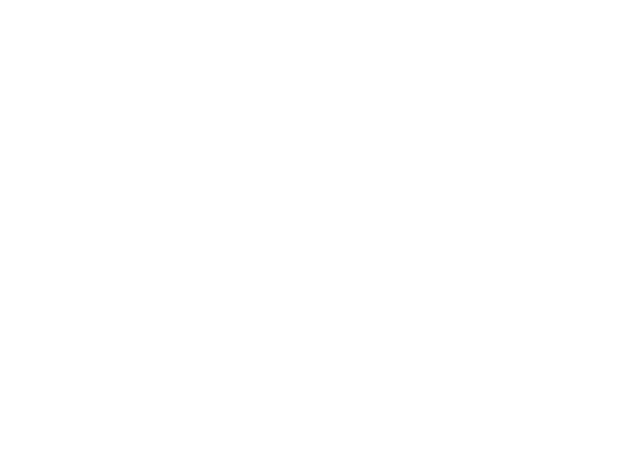
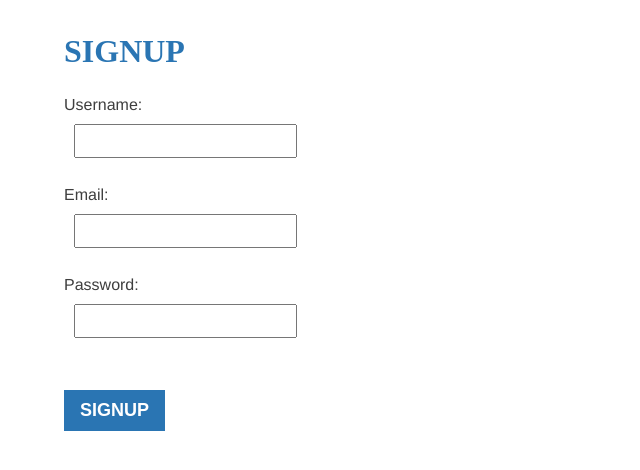
Before and after one commit to clairemuiru1/garage, a React (Create React App) app in the folder client/: page /signup in a window 1280 px wide. Before the commit this address had no page. Shown: the top 470 px of the page, without its empty margins (0-640 px from the left). Built offline with nearby package versions, Linux system fonts and the light colour scheme.

Commit message:
Implemented react

```diff
--- a/client/src/Components/App.js
+++ b/client/src/Components/App.js
@@ -1,11 +1,11 @@
 import React from 'react';
 import { BrowserRouter as Router, Route, Routes } from 'react-router-dom'; // Added missing semicolon
-// import Login from './Login';
-// import Service from './Service';
-// import Sparepart from './Sparepart';
-// import Signup from './Signup'; // Corrected the component name
+import Login from './Login';
+import Service from './Service';
+import Signup from './Signup'; // Corrected the component name
 import Home from './Home';
 import Garage from './Garage';
+
 import '../index.css';
 
 function App() {
@@ -17,10 +17,15 @@ function App() {
           <Routes>
             <Route path="/" element={<Home />} />
             <Route path="/garage/:id" element={<Garage />} />
-             {/* <Route path="/signup" element={<Signup />} />
+            <Route path="/service" element={<Service />} />
+
             <Route path="/login" element={<Login />} />
-            <Route path="/service" element={<Service />} />
-            <Route path="/sparepart" element={<Sparepart />} /> */}
+            <Route path="/signup" element={<Signup />} />
+            {/*
+
+
+
+             */}
           </Routes>
         </main>
       </div>
--- a/client/src/Components/Garage.js
+++ b/client/src/Components/Garage.js
@@ -34,22 +34,32 @@ function Garage() {
     return <h2>Error: {error.message}</h2>;
   }
 
+
   return (
     <div>
-      <h2>Garage Details</h2>
-      <p>Name: {garage.name}</p>
+      <h1>{garage.name}</h1>
+      <p>Contact Number: {garage.contact_number}</p>
       <p>Location: {garage.location}</p>
 
-      <h3>Services</h3>
-      {garage.Service && garage.Service.length > 0 ? (
-        <ul>
-          {garage.Service.map((service) => (
-            <li key={service.id}>{service.name}</li>
-          ))}
-        </ul>
-      ) : (
-        <p>No services available for this garage.</p>
-      )}
+      {garage.services.map((service) => (
+        <div key={service.id}>
+          <h2>{service.name}</h2>
+          <p>Description: {service.description}</p>
+          <p>Price: ${service.price}</p>
+
+          <h3>Spare Parts</h3>
+          <ul>
+            {service.spare_parts.map((part) => (
+              <li key={part.id}>
+                <h4>{part.name}</h4>
+                <p>Description: {part.description}</p>
+                <p>Price: ${part.price}</p>
+                <img src={part.image} alt={part.name} style={{ maxWidth: "200px" }} />
+              </li>
+            ))}
+          </ul>
+        </div>
+      ))}
     </div>
   );
 }
--- a/client/src/Components/Login.js
+++ b/client/src/Components/Login.js
@@ -0,0 +1,61 @@
+import React, { useState } from "react";
+
+function Login({ onLogin }) {
+  const [username, setUsername] = useState("");
+  const [userData, setUserData] = useState(null);
+  const [error, setError] = useState(null);
+
+  const handleSubmit = async (e) => {
+    e.preventDefault();
+
+    try {
+      // Send username to the login endpoint
+      const response = await fetch("http://127.0.0.1:5555/login", {
+        method: "POST",
+        headers: {
+          "Content-Type": "application/json",
+        },
+        body: JSON.stringify({ username }),
+      });
+
+      if (!response.ok) {
+        throw new Error("Failed to log in");
+      }
+
+      // If login is successful, fetch additional user data
+      const user = await response.json();
+      setUserData(user);
+
+      // Trigger the onLogin callback
+      onLogin(user);
+    } catch (error) {
+      console.error("Error logging in:", error);
+      setError(error.message);
+    }
+  };
+
+  return (
+    <div>
+      <form onSubmit={handleSubmit}>
+        <input
+          type="text"
+          value={username}
+          onChange={(e) => setUsername(e.target.value)}
+        />
+        <button type="submit">Login</button>
+      </form>
+
+      {userData && (
+        <div>
+          <h2>Welcome, {userData.username}!</h2>
+          <p>Email: {userData.email}</p>
+          {/* Display other user data as needed */}
+        </div>
+      )}
+
+      {error && <p>Error: {error}</p>}
+    </div>
+  );
+}
+
+export default Login;
--- a/client/src/Components/Service.js
+++ b/client/src/Components/Service.js
@@ -1,23 +1,24 @@
-import { useEffect, useState } from "react";
+import React, { useEffect, useState } from "react";
 
 function Service() {
-  const [service, setService] = useState([]);
+  const [services, setServices] = useState([]);
 
   useEffect(() => {
     fetch("http://127.0.0.1:5555/service")
       .then((response) => response.json())
-      .then(setService);
-  }, [setService]); // Add setService to the dependency array
+      .then(setServices);
+  }, []); // No need to include setServices in the dependency array
 
   return (
     <section>
-      <h2>Service</h2>
+      <h2>Services</h2>
       <ul>
-        {service.map((serviceItem) => (
+        {services.map((serviceItem) => (
           <li key={serviceItem.id}>
-            <a href={`${window.location.origin}/service/${serviceItem.id}`}>
-              {serviceItem.name}
-            </a>
+
+            <p>Name: {serviceItem.name}</p>
+            <p>Description: {serviceItem.description}</p>
+            <p>Price: {serviceItem.price}</p>
           </li>
         ))}
       </ul>
--- a/client/src/Components/Signup.js
+++ b/client/src/Components/Signup.js
@@ -0,0 +1,74 @@
+import React, { useState } from "react";
+
+function Signup({ onSignup }) {
+  const [username, setUsername] = useState("");
+  const [email, setEmail] = useState("");
+  const [password, setPassword] = useState("");
+  const [error, setError] = useState(null);
+
+  const handleSubmit = async (e) => {
+    e.preventDefault();
+
+    try {
+      // Send signup data to the signup endpoint
+      const response = await fetch("http://127.0.0.1:5555/signup", {
+        method: "POST",
+        headers: {
+          "Content-Type": "application/json",
+        },
+        body: JSON.stringify({ username, email, password }),
+      });
+
+      if (!response.ok) {
+        throw new Error("Failed to sign up");
+      }
+
+      // If signup is successful, trigger the onSignup callback
+      const user = await response.json();
+      onSignup(user);
+    } catch (error) {
+      console.error("Error signing up:", error);
+      setError(error.message);
+    }
+  };
+
+  return (
+    <div>
+      <h2>Signup</h2>
+      <form onSubmit={handleSubmit}>
+        <label>
+          Username:
+          <input
+            type="text"
+            value={username}
+            onChange={(e) => setUsername(e.target.value)}
+          />
+        </label>
+        <br />
+        <label>
+          Email:
+          <input
+            type="email"
+            value={email}
+            onChange={(e) => setEmail(e.target.value)}
+          />
+        </label>
+        <br />
+        <label>
+          Password:
+          <input
+            type="password"
+            value={password}
+            onChange={(e) => setPassword(e.target.value)}
+          />
+        </label>
+        <br />
+        <button type="submit">Signup</button>
+      </form>
+
+      {error && <p>Error: {error}</p>}
+    </div>
+  );
+}
+
+export default Signup;
```
Also changed, not shown: client/src/Components/Sparepart.js (deleted), 1 other file (tests, documents, lock files or other folders).
